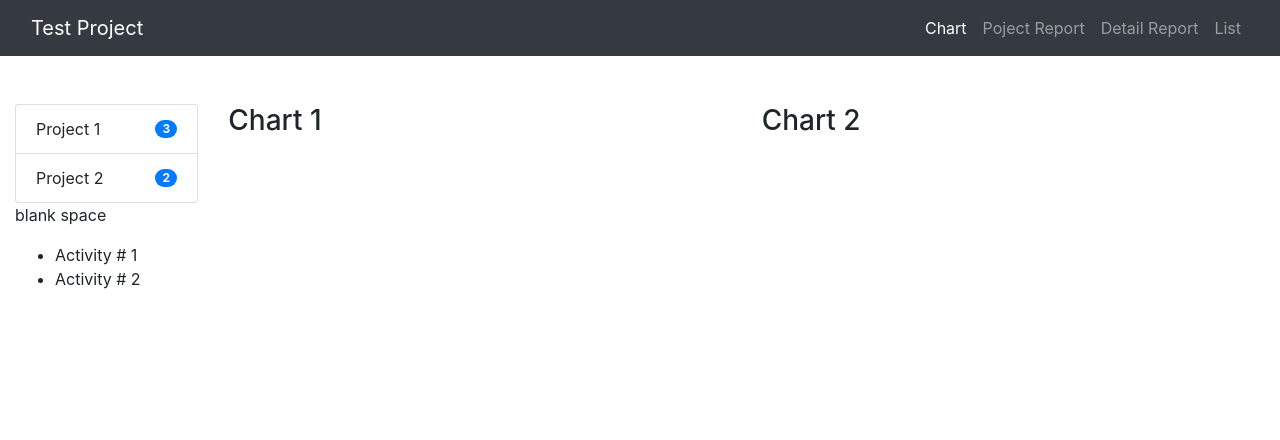
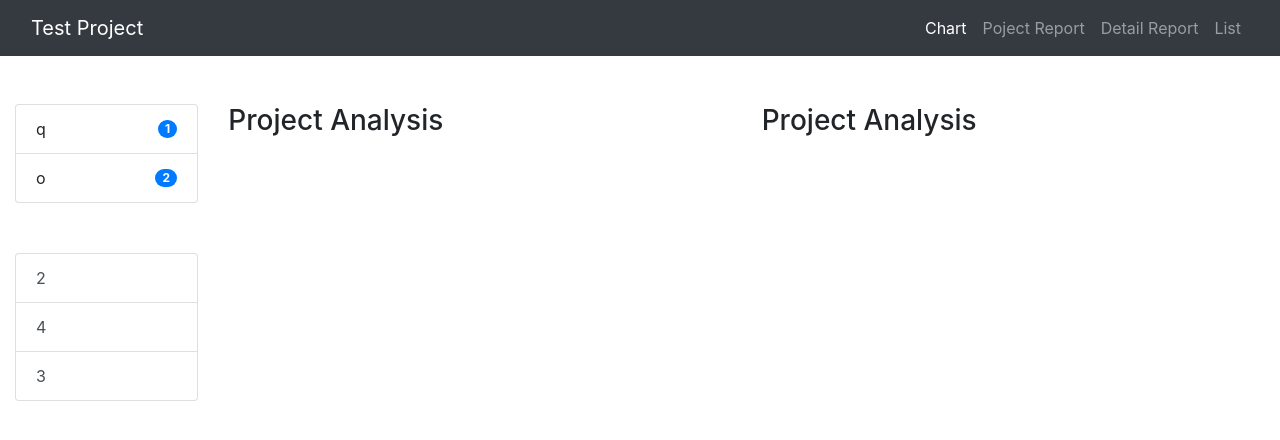
Before and after one commit to mahmudul-hasan-sreejon/progress-tracker, a PHP site: page / in a window 1280 px wide. Shown: the top 440 px of the page. Run offline with PHP 8.4, Linux system fonts and the light colour scheme; data comes from the database, SQL or seed files in the repository; some libraries are stand-ins or nearby versions.

Commit message:
index page layout is complete

```diff
--- a/index.php
+++ b/index.php
@@ -38,8 +38,6 @@
 
     <br><br>
 
-    <!-- Main Page contents here <<<<<<<<<<<<<<<<<<<<<<<<<<<<<<<<<<<<<<<<<<<<<<<<<<<<<<<<<<<<<<<<<<<<<<<<< -->
-
     <div class="container-fluid">
         <div class="row">
             <!-- Sidebars -->
@@ -48,37 +46,54 @@
                 <div class="row-sm-2">
                     <ul class="list-group">
                         <?php
+
                         require('conn.php');
 
                         $query = "SELECT * FROM project";
                         $result = mysqli_query($conn, $query);
 
-                        $chart_1_data = "";
                         while($row = mysqli_fetch_array($result)) {
-                            $project_name = $row["project_name"];
                             $project_id = $row["project_id"];
+                            $query2 = "SELECT COUNT(*) FROM activity WHERE project_id = '$project_id'";
+                            $result2 = mysqli_query($conn, $query2);
+                            $row2 = mysqli_fetch_array($result2);
+                            $counter = $row2["COUNT(*)"];
+
+                            echo "
+                                <li class='list-group-item d-flex justify-content-between align-items-center'>
+                                    ".$row["project_name"]."
+                                    <span class='badge badge-primary badge-pill'>".$counter."</span>
+                                </li>";
                         }
 
+                        mysqli_close($conn);
+
                         ?>
-                        <li class="list-group-item d-flex justify-content-between align-items-center">
-                            Project 1
-                            <span class="badge badge-primary badge-pill">3</span>
-                        </li>
-                        <li class="list-group-item d-flex justify-content-between align-items-center">
-                            Project 2
-                            <span class="badge badge-primary badge-pill">2</span>
-                        </li>
                     </ul>
                 </div>
 
-                <div class="row-sm-2"><p>blank space</p></div>
+                <div class="row-sm-2" style="margin: 50px 0 50px 0;"></div>
 
                 <!-- Activity list -->
                 <div class="row-sm-2">
-                    <ul>
-                        <li>Activity # 1</li>
-                        <li>Activity # 2</li>
-                    </ul>
+                    <div class="list-group">
+                        <?php
+
+                        require('conn.php');
+
+                        $query = "SELECT activity_name FROM activity";
+                        $result = mysqli_query($conn, $query);
+
+                        while($row = mysqli_fetch_array($result)) {
+                            echo "
+                                <button type='button' class='list-group-item list-group-item-action'>".$row["activity_name"]."</button>";
+
+                        }
+
+                        mysqli_close($conn);
+
+                        ?>
+                    </div>
                 </div>
             </div>
 
@@ -123,7 +138,7 @@
 
                 ?>
 
-                <h3>Chart 1</h3>
+                <h3>Project Analysis</h3>
                 <div id="chart_1"></div>
             </div>
 
@@ -164,13 +179,11 @@
 
                 ?>
 
-                <h3>Chart 2</h3>
+                <h3>Project Analysis</h3>
                 <div id="chart_2"></div>
             </div>
         </div>
     </div>
-
-    <!-- Main Page content ends here <<<<<<<<<<<<<<<<<<<<<<<<<<<<<<<<<<<<<<<<<<<<<<<<<<<<<<<<<<<<<<<<<<<<<<<<< -->
 
     <!-- Latest compiled JavaScript and jQuery library -->
     <script src="https://ajax.googleapis.com/ajax/libs/jquery/3.3.1/jquery.min.js"></script>
```
